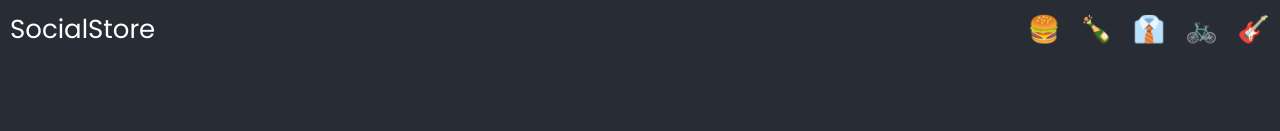
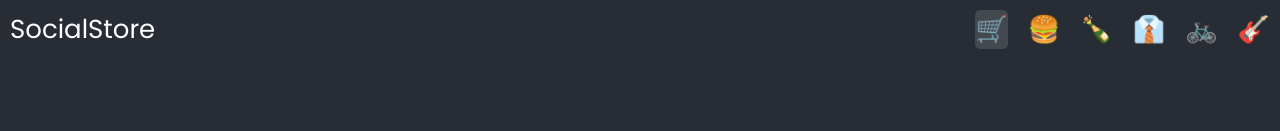
Before and after one commit to FranElfers/socialstore-elfers, a React (Create React App) app: page / in a window 1280 px wide. Shown: the top 131 px of the page. Built offline with nearby package versions, Linux system fonts and the light colour scheme.

Commit message:
desafio 3 estilos y home

```diff
--- a/src/App.js
+++ b/src/App.js
@@ -1,16 +1,14 @@
-import logo from './logo.svg';
+import React from 'react'
 import './App.css';
 import NavBar from './components/NavBar';
+import ItemListContainer from './components/ItemListContainer';
 
 function App() {
   return (
     <div className="App">
       <NavBar />
       <header className="App-header">
-        <div className="title">
-          <h1>SocialStore app</h1>
-          <p>Hecho con React por Francisco Elfers</p>
-        </div>
+        <ItemListContainer greeting="SocialStore app" />
       </header>
     </div>
   );
--- /dev/null
+++ b/src/components/CartWidget.js
@@ -0,0 +1,8 @@
+export default function CartWidget() {
+	return <p title='Carrito' id='carrito'>🛒</p>
+}
+
+// Este componente lo unico que tiene que tener es un icono
+// Este icono tiene que estar adentro del navbar que ya creamos
+// Osea el componente NavBar tiene que adentro usar CartWidget
+// Estilizar
--- /dev/null
+++ b/src/components/ItemListContainer.js
@@ -0,0 +1,8 @@
+export default function ItemListContainer({greeting}) {
+	return <div className="title">
+		<h1>{greeting}</h1>
+		<p>Hecho con React por Francisco Elfers</p>
+	</div>
+}
+
+// Tiene que tener una prop 'greeting' y debe mostrar el mensaje con esa prop
--- a/src/components/NavBar.css
+++ b/src/components/NavBar.css
@@ -14,3 +14,8 @@ nav p {
 nav > div {
 	display: flex;
 }
+
+#carrito {
+	border-radius: 5px;
+	background-color: #fff2;
+}
--- a/src/components/NavBar.js
+++ b/src/components/NavBar.js
@@ -1,9 +1,11 @@
+import CartWidget from './CartWidget';
 import './NavBar.css';
 
 export default function NavBar() {
 	return <nav>
 		<p className="brand">SocialStore</p>
 		<div>
+			<CartWidget />
 			<p title='Comidas' onClick={()=>alert('Comidas')}>🍔</p>
 			<p title='Bebidas' onClick={()=>alert('Bebidas')}>🍾</p>
 			<p title='Ropa' onClick={()=>alert('Ropa')}>👔</p>
```
